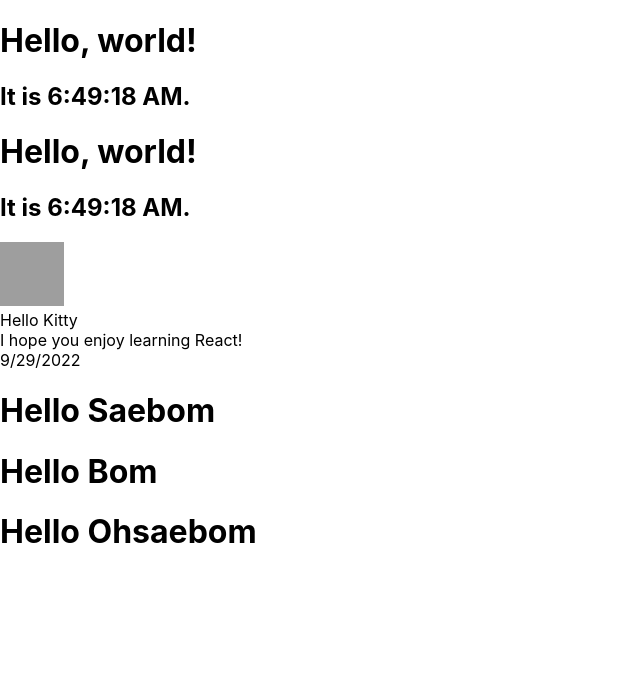
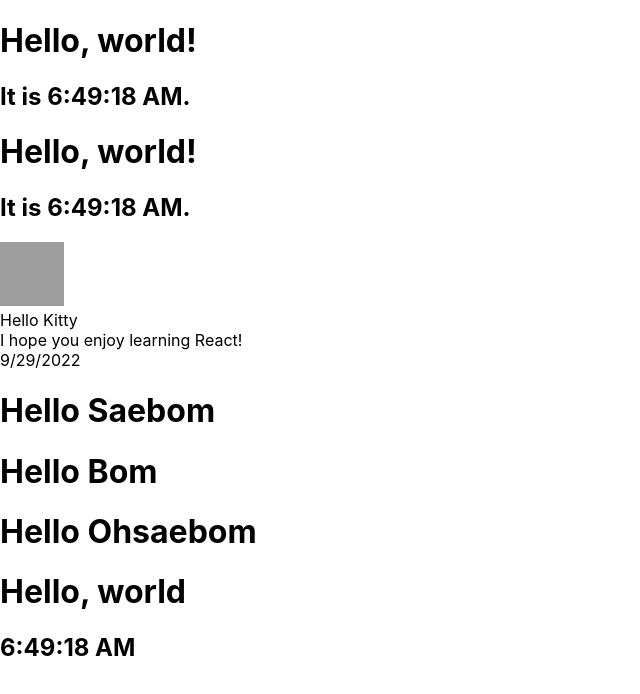
Before and after one commit to eundol0519/React_fastCampus, a React (Create React App) app: page / in a window 1280 px wide. Shown: the top 694 px of the page, without its empty margins (0-640 px from the left). Built offline with nearby package versions, Linux system fonts and the light colour scheme; grey boxes are pictures that could not be loaded.

Commit message:
React 공식문서_LifeCycle

```diff
--- a/src/App.js
+++ b/src/App.js
@@ -2,6 +2,7 @@
 import Extaction from "./components/2-4.Props/Extraction/Extaction";
 import ClassComponent from "./components/2-5.State/ClassComponent";
 import FunctionalComponent from "./components/2-5.State/FunctionalComponent";
+import ClassComponent2 from "./components/2-6.LifeCycle/ClassComponent";
 
 function App() {
   return (
@@ -10,6 +11,7 @@
       <FunctionalComponent />
       <Extaction />
       <Compoisition />
+      <ClassComponent2 />
     </div>
   );
 }
--- /dev/null
+++ b/src/components/2-6.LifeCycle/ClassComponent.jsx
@@ -0,0 +1,42 @@
+import React, { Component } from "react";
+
+export default class ClassComponent extends Component {
+  constructor(props) {
+    super(props);
+    console.log("constructor");
+    this.state = { date: new Date() };
+    this.handlerClick = this.handleClick.bind(this);
+  }
+
+  componentDidMount() {
+    console.log("componentDidMount");
+    this.timerID = setInterval(() => this.tick(), 1000);
+  }
+
+  componentWillUnmount() {
+    console.log("componentWillUnmount");
+    clearInterval(this.timerID);
+  }
+
+  componentDidUpdate() {
+    console.log("componentDidUpdate");
+  }
+
+  tick() {
+    console.log("tick");
+    this.setState({ date: new Date() });
+  }
+
+  handleClick() {}
+
+  render() {
+    console.log("render");
+    return (
+      <div>
+        {/* this : 내 자신 */}
+        <h1 onClick={this.handleClick}>Hello, world</h1>
+        <h2>{this.state.date.toLocaleTimeString()}</h2>
+      </div>
+    );
+  }
+}
```
